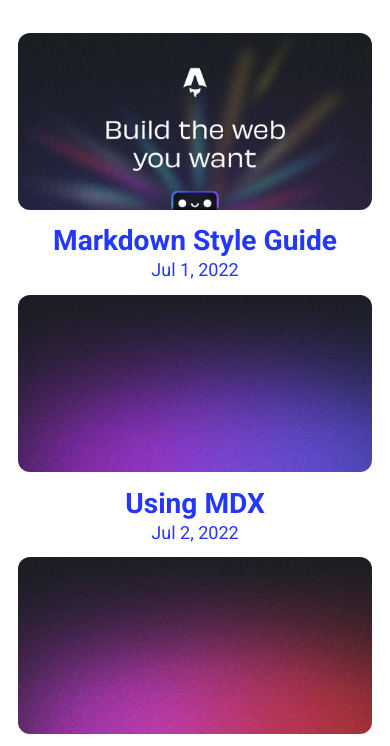
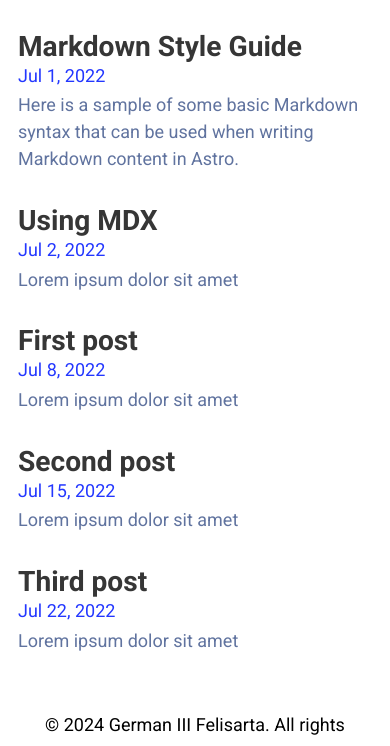
Before and after one commit to germaniii-com/blog.germaniii.com, an Astro site: page /blog in a window 390 px wide. Shown: the part 70-816 px from the top of the page. Built offline with nearby package versions, Linux system fonts and the light colour scheme; Astro itself is replaced by a stand-in of ours.

Commit message:
[Update] remove hero image

```diff
--- a/src/content/blog/first-post.md
+++ b/src/content/blog/first-post.md
@@ -2,7 +2,6 @@
 title: 'First post'
 description: 'Lorem ipsum dolor sit amet'
 pubDate: 'Jul 08 2022'
-heroImage: '/blog-placeholder-3.jpg'
 ---
 
 Lorem ipsum dolor sit amet, consectetur adipiscing elit, sed do eiusmod tempor incididunt ut labore et dolore magna aliqua. Vitae ultricies leo integer malesuada nunc vel risus commodo viverra. Adipiscing enim eu turpis egestas pretium. Euismod elementum nisi quis eleifend quam adipiscing. In hac habitasse platea dictumst vestibulum. Sagittis purus sit amet volutpat. Netus et malesuada fames ac turpis egestas. Eget magna fermentum iaculis eu non diam phasellus vestibulum lorem. Varius sit amet mattis vulputate enim. Habitasse platea dictumst quisque sagittis. Integer quis auctor elit sed vulputate mi. Dictumst quisque sagittis purus sit amet.
--- a/src/content/blog/markdown-style-guide.md
+++ b/src/content/blog/markdown-style-guide.md
@@ -2,7 +2,6 @@
 title: 'Markdown Style Guide'
 description: 'Here is a sample of some basic Markdown syntax that can be used when writing Markdown content in Astro.'
 pubDate: 'Jul 01 2022'
-heroImage: '/blog-placeholder-1.jpg'
 ---
 
 Here is a sample of some basic Markdown syntax that can be used when writing Markdown content in Astro.
--- a/src/content/blog/second-post.md
+++ b/src/content/blog/second-post.md
@@ -2,7 +2,6 @@
 title: 'Second post'
 description: 'Lorem ipsum dolor sit amet'
 pubDate: 'Jul 15 2022'
-heroImage: '/blog-placeholder-4.jpg'
 ---
 
 Lorem ipsum dolor sit amet, consectetur adipiscing elit, sed do eiusmod tempor incididunt ut labore et dolore magna aliqua. Vitae ultricies leo integer malesuada nunc vel risus commodo viverra. Adipiscing enim eu turpis egestas pretium. Euismod elementum nisi quis eleifend quam adipiscing. In hac habitasse platea dictumst vestibulum. Sagittis purus sit amet volutpat. Netus et malesuada fames ac turpis egestas. Eget magna fermentum iaculis eu non diam phasellus vestibulum lorem. Varius sit amet mattis vulputate enim. Habitasse platea dictumst quisque sagittis. Integer quis auctor elit sed vulputate mi. Dictumst quisque sagittis purus sit amet.
--- a/src/content/blog/third-post.md
+++ b/src/content/blog/third-post.md
@@ -2,7 +2,6 @@
 title: 'Third post'
 description: 'Lorem ipsum dolor sit amet'
 pubDate: 'Jul 22 2022'
-heroImage: '/blog-placeholder-2.jpg'
 ---
 
 Lorem ipsum dolor sit amet, consectetur adipiscing elit, sed do eiusmod tempor incididunt ut labore et dolore magna aliqua. Vitae ultricies leo integer malesuada nunc vel risus commodo viverra. Adipiscing enim eu turpis egestas pretium. Euismod elementum nisi quis eleifend quam adipiscing. In hac habitasse platea dictumst vestibulum. Sagittis purus sit amet volutpat. Netus et malesuada fames ac turpis egestas. Eget magna fermentum iaculis eu non diam phasellus vestibulum lorem. Varius sit amet mattis vulputate enim. Habitasse platea dictumst quisque sagittis. Integer quis auctor elit sed vulputate mi. Dictumst quisque sagittis purus sit amet.
--- a/src/content/blog/using-mdx.mdx
+++ b/src/content/blog/using-mdx.mdx
@@ -2,7 +2,6 @@
 title: 'Using MDX'
 description: 'Lorem ipsum dolor sit amet'
 pubDate: 'Jul 02 2022'
-heroImage: '/blog-placeholder-5.jpg'
 ---
 
 This theme comes with the [@astrojs/mdx](https://docs.astro.build/en/guides/integrations-guide/mdx/) integration installed and configured in your `astro.config.mjs` config file. If you prefer not to use MDX, you can disable support by removing the integration from your config file.
--- a/src/content/config.ts
+++ b/src/content/config.ts
@@ -1,7 +1,7 @@
-import { defineCollection, z } from 'astro:content';
+import { defineCollection, z } from "astro:content";
 
 const blog = defineCollection({
-	type: 'content',
+  type: "content",
   // Type-check frontmatter using a schema
   schema: z.object({
     title: z.string(),
@@ -9,7 +9,6 @@ const blog = defineCollection({
     // Transform string to Date object
     pubDate: z.coerce.date(),
     updatedDate: z.coerce.date().optional(),
-		heroImage: z.string().optional(),
   }),
 });
 
--- a/src/layouts/BlogPost/index.astro
+++ b/src/layouts/BlogPost/index.astro
@@ -8,7 +8,7 @@ import './index.css';
 
 type Props = CollectionEntry<'blog'>['data'];
 
-const { title, description, pubDate, updatedDate, heroImage } = Astro.props;
+const { title, description, pubDate, updatedDate } = Astro.props;
 ---
 
 <html lang="en">
@@ -19,9 +19,6 @@ const { title, description, pubDate, updatedDate, heroImage } = Astro.props;
 		<Header />
 		<main>
 			<article>
-				<div class="hero-image">
-					{heroImage && <img width={1020} height={510} src={heroImage} alt="" />}
-				</div>
 				<div class="prose">
 					<div class="title">
 						<div class="date">
--- a/src/pages/about.astro
+++ b/src/pages/about.astro
@@ -6,7 +6,6 @@
 	title="About Me | German III"
 	description="I am a software"
 	pubDate={new Date('May 02 2024')}
-	heroImage="/blog-placeholder-about.jpg"
 >
 	<p>
 		Hi, I am German III Felisarta a graduate of Bachelor of Science in Computer Engineering
--- a/src/pages/blog/index.astro
+++ b/src/pages/blog/index.astro
@@ -26,10 +26,12 @@ const posts = (await getCollection('blog')).sort(
 						posts.map((post) => (
 							<li>
 								<a href={`/blog/${post.slug}/`}>
-									<img width={720} height={360} src={post.data.heroImage} alt="" />
 									<h4 class="title">{post.data.title}</h4>
 									<p class="date">
 										<FormattedDate date={post.data.pubDate} />
+									</p>
+									<p class="description">
+										{post.data.description}
 									</p>
 								</a>
 							</li>
--- a/src/pages/blog/index.css
+++ b/src/pages/blog/index.css
@@ -5,79 +5,58 @@ main {
 ul {
 	display: flex;
 	flex-wrap: wrap;
+	flex-direction: column;
 	gap: 2rem;
 	list-style-type: none;
 	margin: 0;
 	padding: 0;
-}
 
-ul li {
-	width: calc(50% - 1rem);
-}
-
-ul li * {
+	li * {
 		text-decoration: none;
 		transition: 0.2s ease;
+		text-align: start;
+
+		a {
+			display: block;
+
+			&:hover h4,
+			&:hover .date {
+				color: var(--accent);
 			}
-
-ul li:first-child {
-	width: 100%;
-	margin-bottom: 1rem;
-	text-align: center;
-}
-
-ul li:first-child img {
-	width: 100%;
-}
-
-ul li:first-child .title {
-	font-size: 2.369rem;
-}
-
-ul li img {
-	margin-bottom: 0.5rem;
-	border-radius: 12px;
-}
-
-ul li a {
-	display: block;
 		}
 
 		.title {
 			margin: 0;
-	color: rgb(var(--black));
+			color: var(--black);
 			line-height: 1;
+
+		}
+
+		.description {
+			margin: 0;
+			line-height: 1.5em;
+			color: var(--gray);
 		}
 
 		.date {
 			margin: 0;
-	color: rgb(var(--gray));
+			color: var(--accent);
+		}
+	}
 }
 
-ul li a:hover h4,
-ul li a:hover .date {
-	color: rgb(var(--accent));
+@media only screen and (min-width: 720px) {
+	ul {
+		gap: 0.5em;
+		flex-wrap: wrap;
+
+		li * {
+			text-align: start;
+
+			.description {
+				width: 100%;
+			}
+		}
 	}
 
-ul a:hover img {
-	box-shadow: var(--box-shadow);
 }
-
-@media (max-width: 720px) {
-	ul {
-		gap: 0.5em;
-	}
-
-	ul li {
-		width: 100%;
-		text-align: center;
-	}
-
-	ul li:first-child {
-		margin-bottom: 0;
-	}
-
-	ul li:first-child .title {
-		font-size: 1.563em;
-	}
-}
```
Lines whose indentation alone changed are shown as unchanged.
